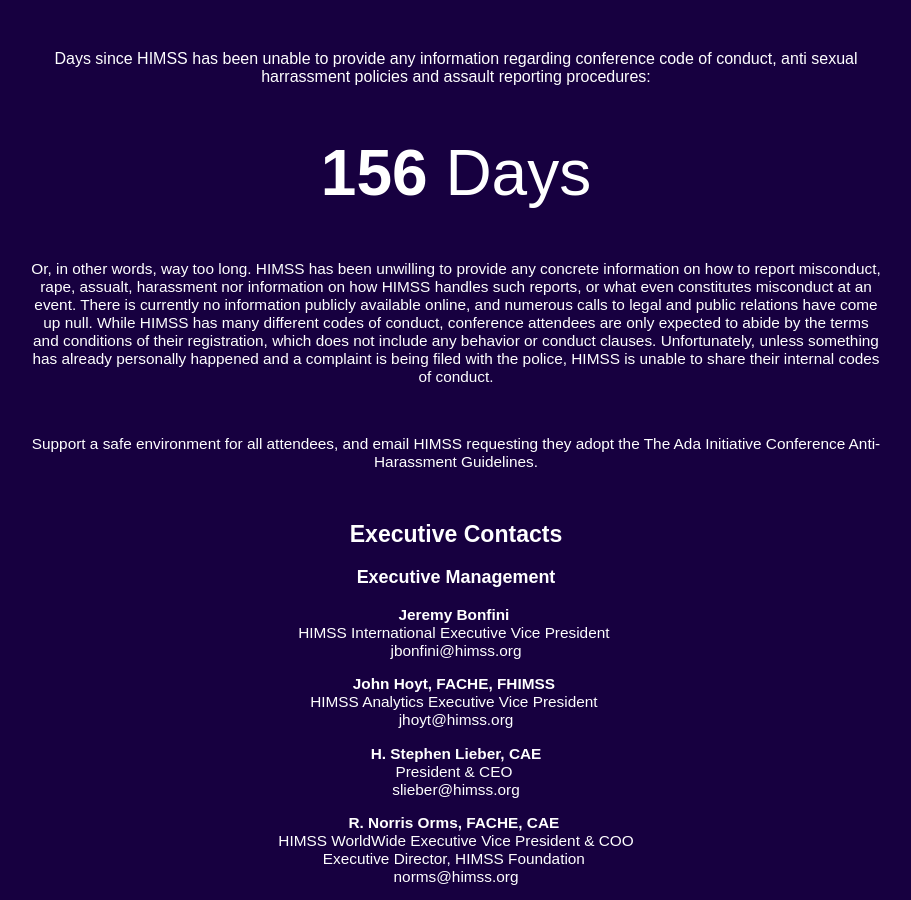
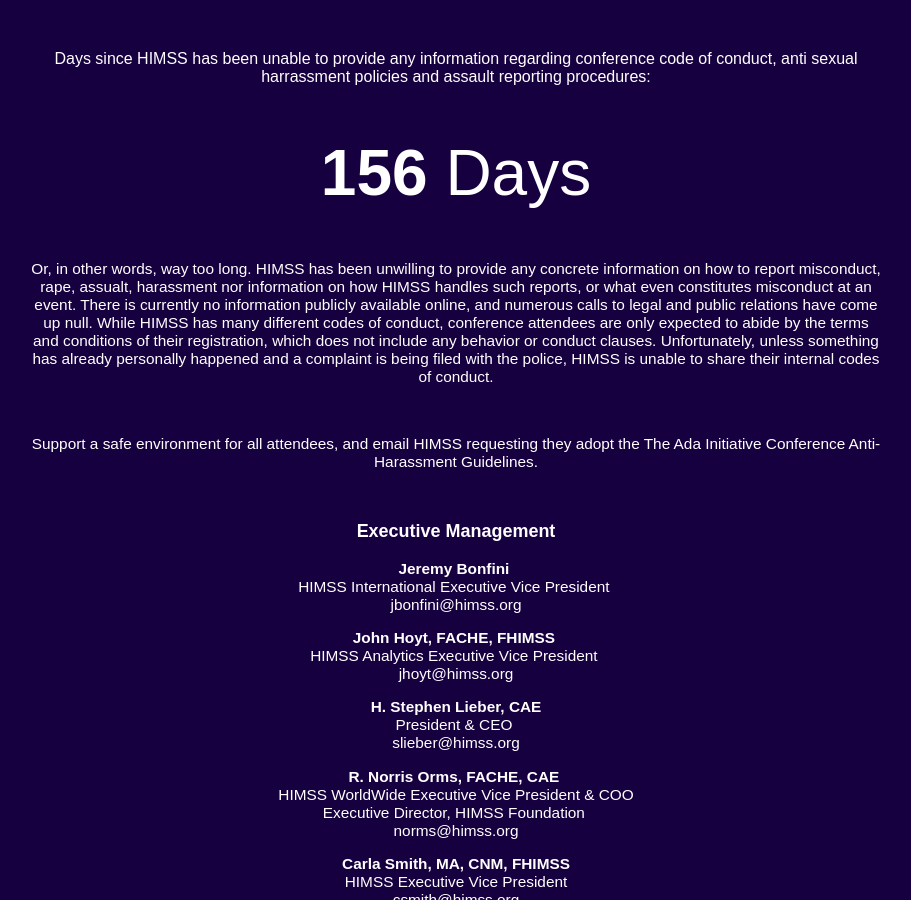
Before and after one commit to laurenstill/laurenstill.github.io, a Jekyll site: the page himssplzrespond.html, which Jekyll copies as it is, in a window 1280 px wide and 900 px high. Shown: the whole window, without its empty margins (184-1095 px from the left). Built offline with Jekyll 4.4.1, drawn with Linux system fonts in a browser that asks for light colours.

Commit message:
Update himssplzrespond.html

```diff
--- a/himssplzrespond.html
+++ b/himssplzrespond.html
@@ -101,8 +101,6 @@
 
 
  <div id="sub">
-<h2 class="main-title">Executive Contacts</h2>
-<div class="formatted-content">
 <h3>Executive Management</h3>
 <p><strong>Jeremy Bonfini</strong>&#160;<br /> HIMSS International Executive Vice President&#160;<br /> <a href="mailto:jbonfini@himss.org">jbonfini@himss.org</a></p>
 <p><strong>John Hoyt, FACHE, FHIMSS&#160;</strong><br /> HIMSS Analytics Executive Vice President&#160;<br /> <a href="mailto:jhoyt@himss.org">jhoyt@himss.org</a></p>
```
